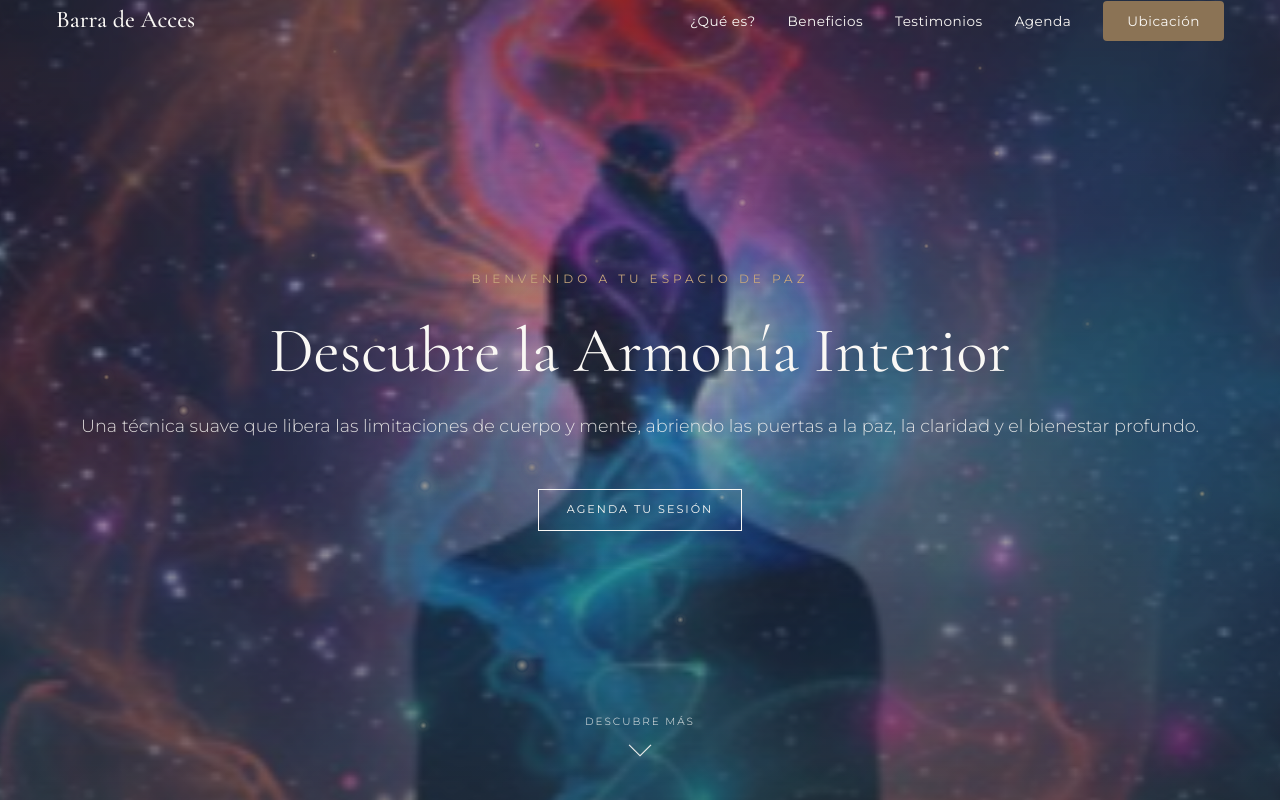
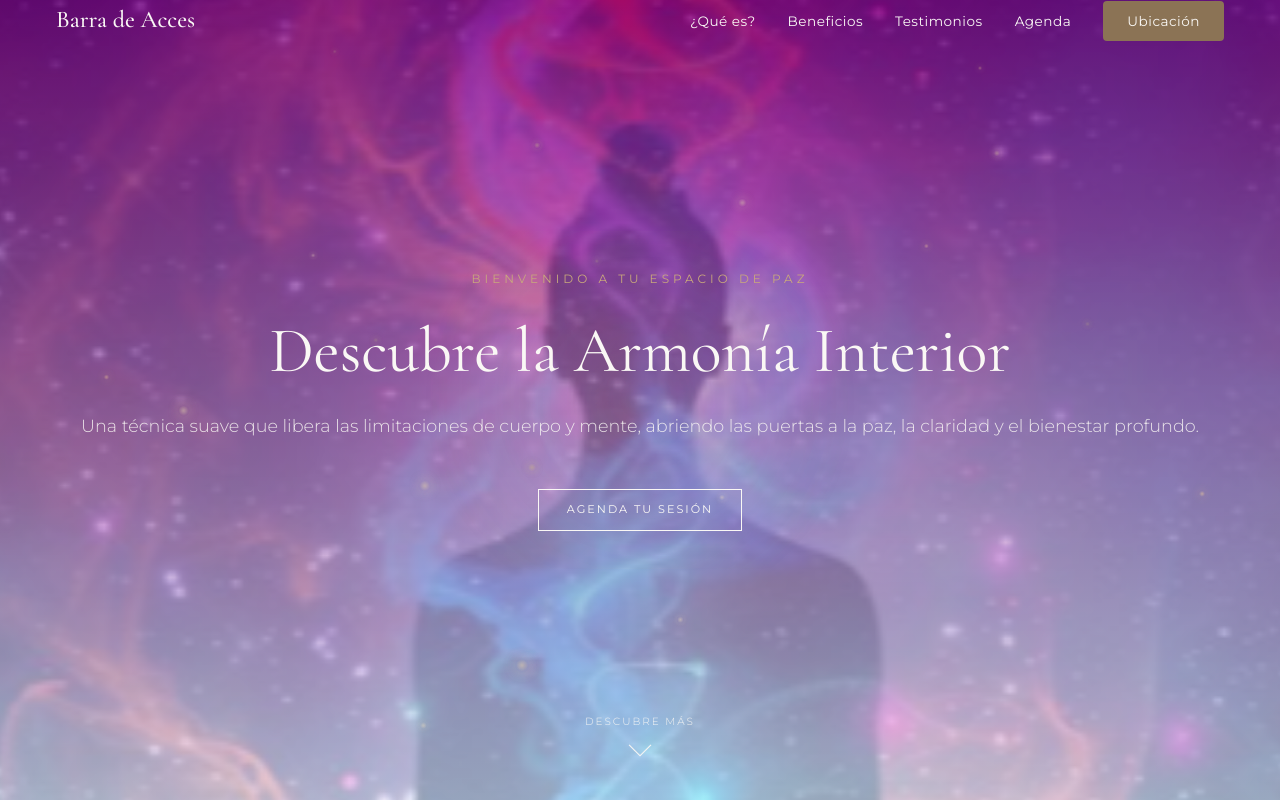
Before and after one commit to PACZKONATASHA/web-barradeaccess, a React (Vite) app: page / in a window 1280 px wide. Shown: the top 800 px of the page. Built offline with nearby package versions, Linux system fonts and the light colour scheme.

Commit message:
agregue los cambios

```diff
--- a/src/components/Hero.css
+++ b/src/components/Hero.css
@@ -8,7 +8,7 @@
   justify-content: center;
   align-items: center;
   overflow: hidden;
-  background: var(--bg-dark);
+  background: linear-gradient(to bottom, rgba(128, 0, 128, 1), rgba(245, 240, 250, 1));
 }
 
 /* Imagen de fondo animada */
@@ -32,9 +32,8 @@
   height: 100%;
   background: linear-gradient(
     180deg,
-    rgba(44, 37, 32, 0.5) 0%,
-    rgba(44, 37, 32, 0.3) 50%,
-    rgba(44, 37, 32, 0.6) 100%
+    rgba(128, 0, 128, 0.7) 0%,
+    rgba(245, 240, 250, 0.6) 100%
   );
   z-index: 1;
 }
--- a/src/index.css
+++ b/src/index.css
@@ -15,15 +15,15 @@
   --color-accent-light: #E8DCC8;
 
   /* Fondos */
-  --bg-light: #FAF8F5;
-  --bg-cream: #F5F0E8;
-  --bg-warm: #EDE4D8;
-  --bg-dark: #2C2520;
+  --bg-light: #2A2420;
+  --bg-cream: #3D3530;
+  --bg-warm: #4A4037;
+  --bg-dark: #1A1715;
 
   /* Textos */
-  --text-dark: #3D3530;
-  --text-medium: #6B5F55;
-  --text-light: #9B8F85;
+  --text-dark: #FAF8F5;
+  --text-medium: #D4C4B0;
+  --text-light: #A68B6A;
   --text-white: #FAF8F5;
 
   /* Tipografía */
```
